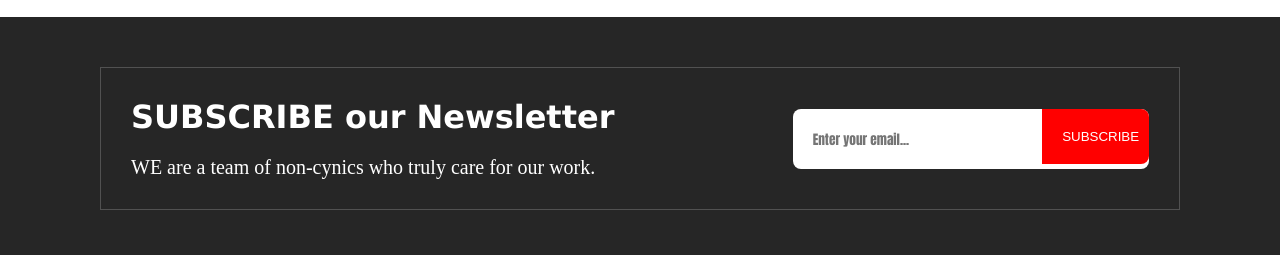
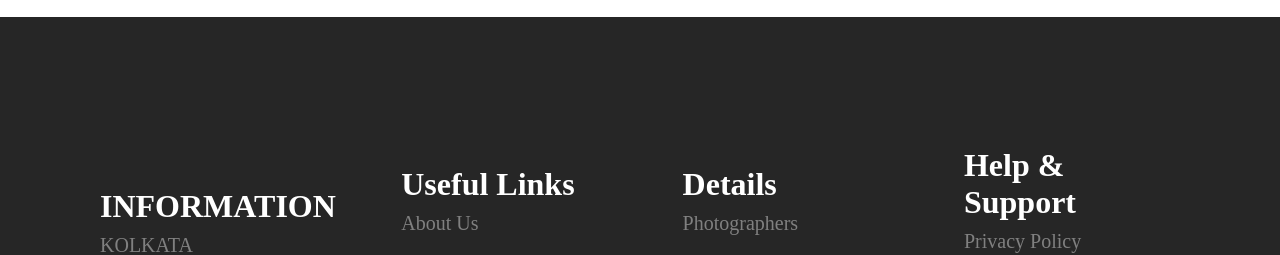
Before and after one commit to SAMARPITAHAZRA/photoWeb, a plain HTML site: page index.html in a window 1280 px wide. Shown: the part 2871-3126 px from the top of the page. Drawn offline with nearby package versions, Linux system fonts and the light colour scheme; a web font is replaced by a local one.

Commit message:
Update index.html

```diff
--- a/index.html
+++ b/index.html
@@ -116,7 +116,7 @@ From Durgapur,West Bengal.
         </div>
     </section>
     <footer>
-        <div class="newsletter">
+<!--         <div class="newsletter">
             <div>
                 <h2>SUBSCRIBE our Newsletter</h2>
                 <p>
@@ -129,7 +129,7 @@ From Durgapur,West Bengal.
                     <button>SUBSCRIBE</button>
                 </label>
             </div>
-        </div>
+        </div> -->
         <div class="f-contact">
             <div>
                 <h1>INFORMATION</h1>
```
